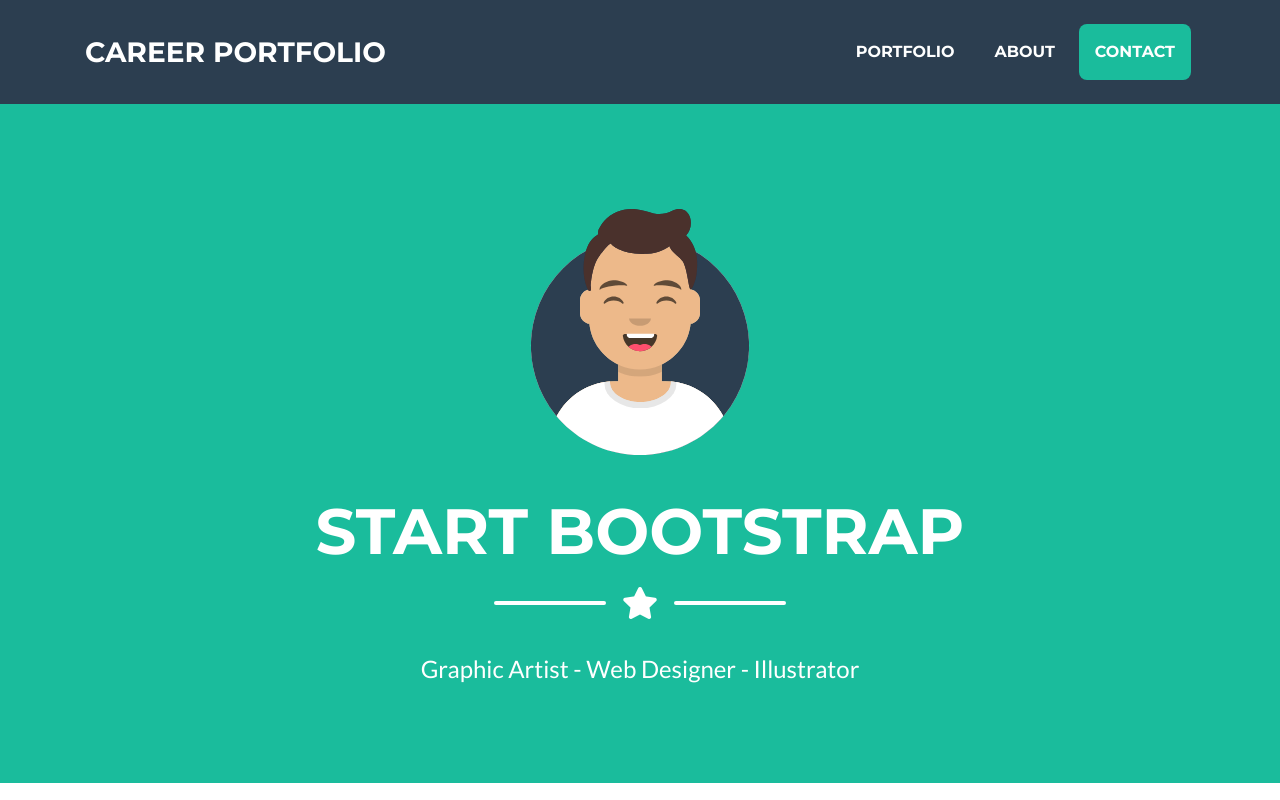
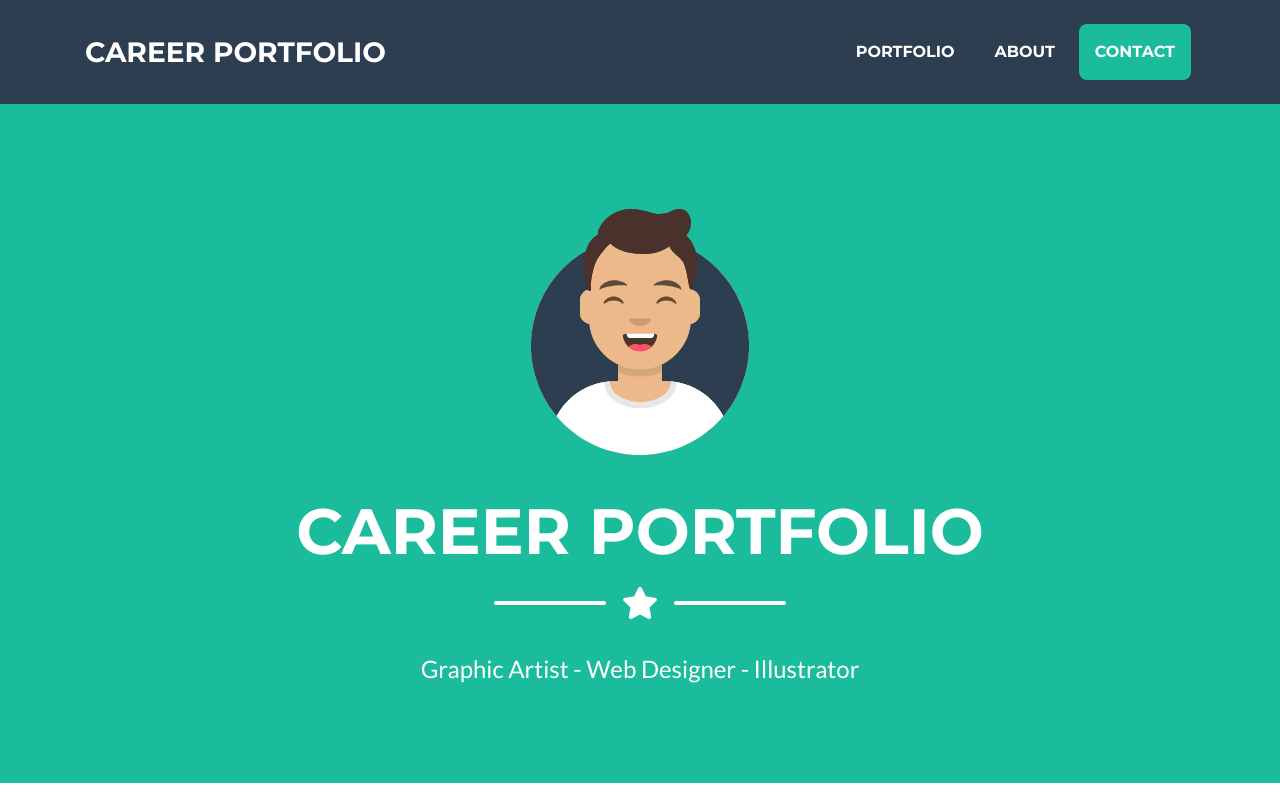
Before and after one commit to shariqahmkhan/shariqkhan29.github.io, a website with bundled scripts: page startbootstrap-freelancer-gh-pages/index.html in a window 1280 px wide. Shown: the top 800 px of the page. Built offline with nearby package versions, Linux system fonts and the light colour scheme.

Commit message:
Update index.html

```diff
--- a/startbootstrap-freelancer-gh-pages/index.html
+++ b/startbootstrap-freelancer-gh-pages/index.html
@@ -54,7 +54,7 @@
       <img class="masthead-avatar mb-5" src="img/avataaars.svg" alt="">
 
       <!-- Masthead Heading -->
-      <h1 class="masthead-heading text-uppercase mb-0">Start Bootstrap</h1>
+      <h1 class="masthead-heading text-uppercase mb-0">Career Portfolio</h1>
 
       <!-- Icon Divider -->
       <div class="divider-custom divider-light">
```
